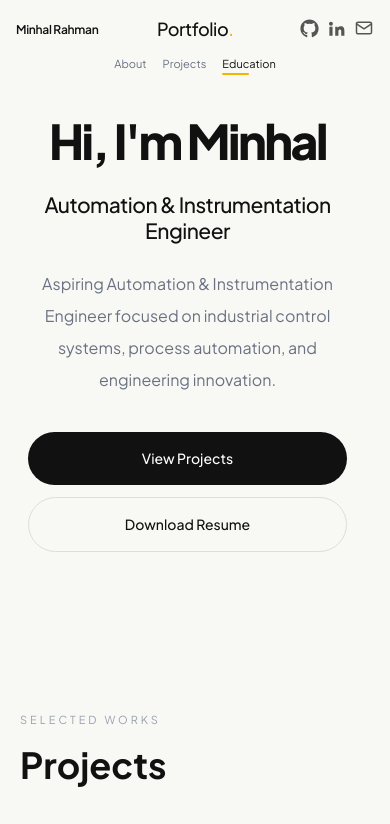
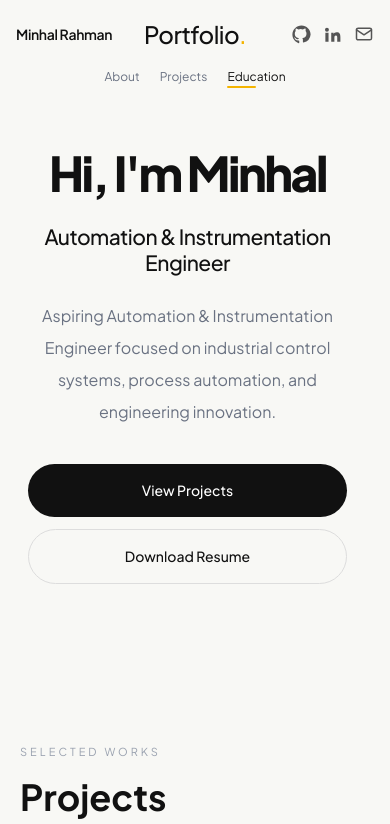
Before and after one commit to Minhal11/minhal-portfolio, a Next.js app: page / in a window 390 px wide. Shown: the top 824 px of the page. Built offline with nearby package versions, Linux system fonts and the light colour scheme.

Commit message:
Keep mobile header static

```diff
--- a/app/page.tsx
+++ b/app/page.tsx
@@ -13,7 +13,6 @@ export default function Home() {
   const [scrollY, setScrollY] = useState(0);
   const [activeSection, setActiveSection] = useState("about");
   const [hoveredSection, setHoveredSection] = useState<string | null>(null);
-  const [isMobile, setIsMobile] = useState(false);
 
 
   /* =========================================================
@@ -107,34 +106,15 @@ export default function Home() {
 
 
   /* =========================================================
-     MOBILE BREAKPOINT
-
-     Mobile uses a slightly more spacious two-row header.
-     Desktop behavior remains unchanged.
-  ========================================================= */
-
-  useEffect(() => {
-    const mediaQuery = window.matchMedia("(max-width: 639px)");
-
-    const updateMobileState = () => {
-      setIsMobile(mediaQuery.matches);
-    };
-
-    updateMobileState();
-
-    mediaQuery.addEventListener("change", updateMobileState);
-
-    return () => {
-      mediaQuery.removeEventListener("change", updateMobileState);
-    };
-  }, []);
-
-
-  /* =========================================================
      HEADER COLLAPSE
 
-     Header height stays constant.
-     Portfolio and navigation move internally.
+     DESKTOP:
+       Portfolio moves upward.
+       Navigation moves upward into its place.
+
+     MOBILE:
+       Portfolio stays completely static.
+       Navigation stays completely static.
   ========================================================= */
 
   const collapseProgress = Math.min(
@@ -142,9 +122,9 @@ export default function Home() {
     1
   );
 
-
   /*
-    Portfolio moves upward and fades away.
+    These values are used only by the DESKTOP header.
+    The mobile header uses separate static elements below.
   */
   const portfolioY =
     -(collapseProgress * 54);
@@ -152,21 +132,8 @@ export default function Home() {
   const portfolioOpacity =
     1 - collapseProgress;
 
-
-  /*
-    Navigation moves upward into the Portfolio position.
-  */
-  /*
-    Desktop:
-      navigation rises into Portfolio position.
-
-    Mobile:
-      navigation stays in its own compact row so the
-      name, social icons and navigation never collide.
-  */
-  const navigationY = isMobile
-    ? 0
-    : -(collapseProgress * 47);
+  const navigationY =
+    -(collapseProgress * 47);
 
 
   /* =========================================================
@@ -246,10 +213,9 @@ export default function Home() {
       {/* =========================================================
           FIXED HEADER
 
-          Minimal
-          Futuristic
-          No blur
-          No separator
+          Desktop and mobile use the same overall header,
+          but Portfolio and Navigation have separate
+          responsive versions.
       ========================================================= */}
 
       <header
@@ -261,9 +227,10 @@ export default function Home() {
           z-50
           w-full
           bg-[#F8F8F5]
-          h-[104px]
-          sm:h-[118px]
         "
+        style={{
+          height: "118px",
+        }}
       >
 
 
@@ -275,8 +242,7 @@ export default function Home() {
           className="
             max-w-6xl
             mx-auto
-            h-[56px]
-            sm:h-[68px]
+            h-[68px]
             px-4
             sm:px-6
             md:px-8
@@ -311,7 +277,7 @@ export default function Home() {
                   scrollToSection("about")
                 }
                 className="
-                  text-[12px]
+                  text-[14px]
                   sm:text-[15px]
                   md:text-lg
                   font-semibold
@@ -328,12 +294,16 @@ export default function Home() {
 
 
             {/* =================================================
-                PORTFOLIO
-                SCROLL LINKED
+                DESKTOP PORTFOLIO
+
+                Visible from sm and above.
+                Keeps the existing desktop scroll animation.
             ================================================= */}
 
             <div
               className="
+                hidden
+                sm:block
                 justify-self-center
                 will-change-transform
               "
@@ -351,9 +321,43 @@ export default function Home() {
                   scrollToSection("about")
                 }
                 className="
-                  text-[18px]
-                  sm:text-[28px]
+                  text-[28px]
                   md:text-4xl
+                  font-medium
+                  tracking-tight
+                  whitespace-nowrap
+                "
+              >
+                Portfolio
+                <span className="text-[#F4B400]">
+                  .
+                </span>
+              </button>
+
+            </div>
+
+
+            {/* =================================================
+                MOBILE PORTFOLIO
+
+                Completely static.
+                Never moves or fades.
+            ================================================= */}
+
+            <div
+              className="
+                sm:hidden
+                justify-self-center
+              "
+            >
+
+              <button
+                type="button"
+                onClick={() =>
+                  scrollToSection("about")
+                }
+                className="
+                  text-[24px]
                   font-medium
                   tracking-tight
                   whitespace-nowrap
@@ -378,7 +382,7 @@ export default function Home() {
                 justify-self-end
                 flex
                 items-center
-                gap-2
+                gap-3
                 sm:gap-5
                 md:gap-7
               "
@@ -406,7 +410,7 @@ export default function Home() {
                   fill="currentColor"
                 >
 
-                  <path d="M12 .5C5.65.5.5 5.65.5 12c0 5.08 3.29 9.39 7.86 10.91.57.1.78-.25.78-.55v-2.15c-3.2-.7-3.88-1.36-3.88-1.36-.52-1.33-1.28-1.69-1.28-1.69-1.05-.72.08-.71.08-.71 1.16.08 1.77 1.19 1.77 1.19 1.03 1.77 2.7 1.26 3.36.96.1-.75.4-1.26.73-1.55-2.56-.29-5.26-1.28-5.26-5.7 0-1.26.45-2.29 1.19-3.1-.12-.29-.52-1.47.11-3.06 0 0 .97-.31 3.18 1.18a11.1 11.1 0 0 1 5.79 0c2.21-1.5 3.18-1.18 3.18-1.18.63 1.59.23 2.77.11 3.06.74.81 1.19 1.84 1.19 3.1 0 4.43-2.71 5.41-5.29 5.69.41.36.78 1.07.78 2.16v3.2c0 .31.2.66.79.55A11.52 11.52 0 0 0 23.5 12C23.5 5.65 18.35.5 12 .5Z" />
+                  <path d="M12 .5C5.65.5.5 5.65.5 12c0 5.08 3.29 9.39 7.86 10.91.57.1.78-.25.78-.55v-2.15c0-.31-.2-.66-.79-.55C5.4 20.03 4.14 18.08 4.14 18.08c-.52-1.33-1.28-1.69-1.28-1.69-1.05-.72.08-.71.08-.71 1.16.08 1.77 1.19 1.77 1.19 1.03 1.77 2.7 1.26 3.36.96.1-.75.4-1.26.73-1.55-2.56-.29-5.26-1.28-5.26-5.7 0-1.26.45-2.29 1.19-3.1-.12-.29-.52-1.47.11-3.06 0 0 .97-.31 3.18 1.18a11.1 11.1 0 0 1 5.79 0c2.21-1.5 3.18-1.18 3.18-1.18.63 1.59.23 2.77.11 3.06.74.81 1.19 1.84 1.19 3.1 0 4.43-2.71 5.41-5.29 5.69.41.36.78 1.07.78 2.16v3.2c0 .31.2.66.79.55A11.52 11.52 0 0 0 23.5 12C23.5 5.65 18.35.5 12 .5Z" />
 
                 </svg>
 
@@ -486,22 +490,20 @@ export default function Home() {
 
 
         {/* =====================================================
-            NAVIGATION
+            DESKTOP NAVIGATION
 
-            Each word owns its own yellow cursor line.
-
-            There is NO shared underline travelling between
-            the words.
+            Existing collapsing behavior.
+            Visible from sm and above.
         ===================================================== */}
 
         <nav
           className="
+            hidden
+            sm:flex
             absolute
             left-0
             right-0
-            top-[56px]
-            sm:top-[68px]
-            flex
+            top-[68px]
             justify-center
             px-4
             will-change-transform
@@ -520,8 +522,7 @@ export default function Home() {
               flex
               items-center
               justify-center
-              gap-4
-              sm:gap-8
+              gap-8
               md:gap-14
             "
           >
@@ -536,9 +537,8 @@ export default function Home() {
 
 
               /*
-                Hover temporarily takes visual priority.
-                When the cursor leaves the navigation,
-                the active section returns.
+                Hover temporarily takes priority.
+                Active section remains when pointer leaves.
               */
               const showLine =
                 isHovered ||
@@ -566,8 +566,7 @@ export default function Home() {
                     relative
                     pb-2
                     whitespace-nowrap
-                    text-[11px]
-                    sm:text-[14px]
+                    text-[14px]
                     md:text-[16px]
                     transition-colors
                     duration-200
@@ -580,20 +579,141 @@ export default function Home() {
                   `}
                 >
 
-                  <span className="relative inline-block">
+                  <span
+                    className="
+                      relative
+                      inline-block
+                    "
+                  >
 
                     {item.label}
 
 
-                    {/* =========================================
-                        INDIVIDUAL CURSOR LINE
+                    {/* Individual cursor line */}
 
-                        The line starts at the LEFT edge of
-                        this particular word and grows toward
-                        its center.
+                    <span
+                      aria-hidden="true"
+                      className={`
+                        absolute
+                        left-0
+                        bottom-[-2px]
+                        h-[2px]
+                        rounded-full
+                        bg-[#F4B400]
+                        origin-left
+                        transition-[width]
+                        duration-300
+                        ease-[cubic-bezier(0.22,1,0.36,1)]
+                        ${
+                          showLine
+                            ? "w-1/2"
+                            : "w-0"
+                        }
+                      `}
+                    />
 
-                        It never travels from another word.
-                    ========================================= */}
+                  </span>
+
+                </button>
+              );
+            })}
+
+          </div>
+
+        </nav>
+
+
+        {/* =====================================================
+            MOBILE NAVIGATION
+
+            Completely static vertically.
+            This is the important mobile fix.
+        ===================================================== */}
+
+        <nav
+          className="
+            sm:hidden
+            absolute
+            left-0
+            right-0
+            top-[68px]
+            flex
+            justify-center
+            px-4
+          "
+          onMouseLeave={() =>
+            setHoveredSection(null)
+          }
+        >
+
+          <div
+            className="
+              flex
+              items-center
+              justify-center
+              gap-5
+            "
+          >
+
+            {navItems.map((item) => {
+
+              const isActive =
+                activeSection === item.id;
+
+              const isHovered =
+                hoveredSection === item.id;
+
+              /*
+                On touch screens there is normally no hover.
+                Active item therefore keeps its indicator.
+              */
+              const showLine =
+                isHovered ||
+                (isActive && !hoveredSection);
+
+
+              return (
+                <button
+                  key={item.id}
+                  type="button"
+                  onClick={() =>
+                    scrollToSection(item.id)
+                  }
+                  onMouseEnter={() =>
+                    setHoveredSection(item.id)
+                  }
+                  onFocus={() =>
+                    setHoveredSection(item.id)
+                  }
+                  onBlur={() =>
+                    setHoveredSection(null)
+                  }
+                  className={`
+                    group
+                    relative
+                    pb-2
+                    whitespace-nowrap
+                    text-[12px]
+                    ${
+                      isActive ||
+                      isHovered
+                        ? "text-[#111]"
+                        : "text-gray-500"
+                    }
+                  `}
+                >
+
+                  <span
+                    className="
+                      relative
+                      inline-block
+                    "
+                  >
+
+                    {item.label}
+
+
+                    {/* Individual cursor line */}
 
                     <span
                       aria-hidden="true"
@@ -636,11 +756,10 @@ export default function Home() {
       <section
         id="about"
         className="
-          min-h-[600px]
-          sm:min-h-[650px]
+          min-h-[650px]
           flex
           items-center
-          pt-[118px]
+          pt-[150px]
           sm:pt-[160px]
           md:pt-[175px]
           pb-20
```
